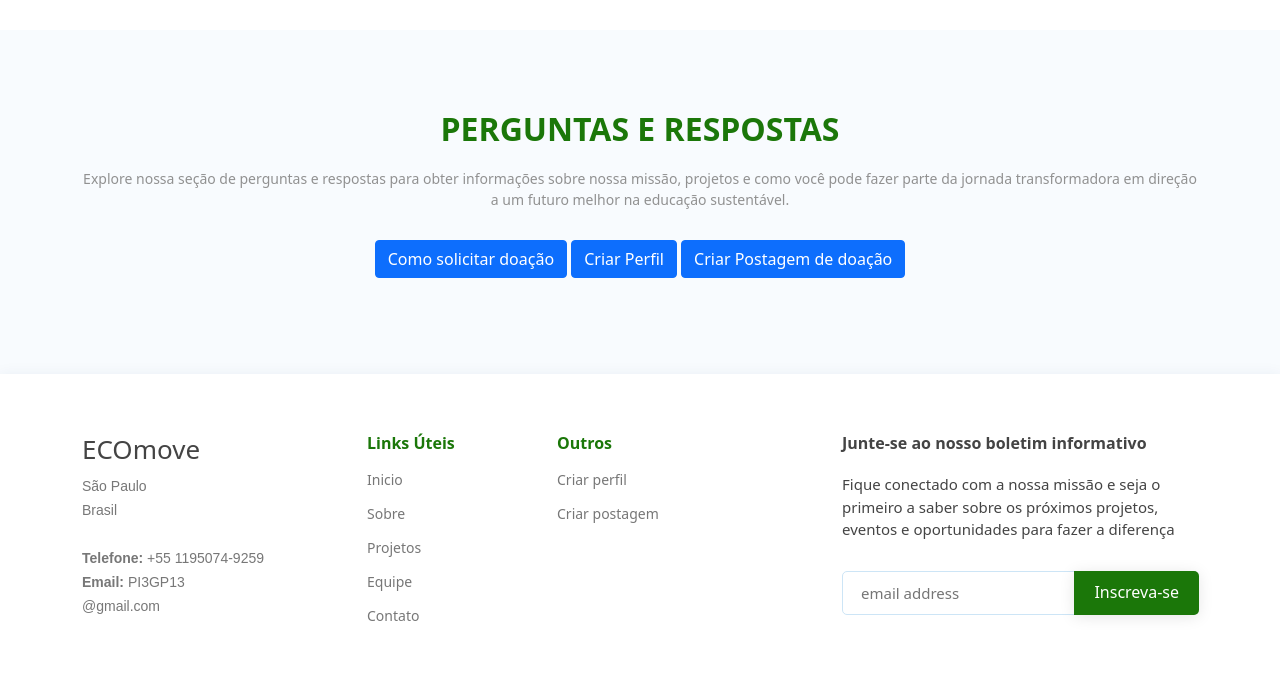
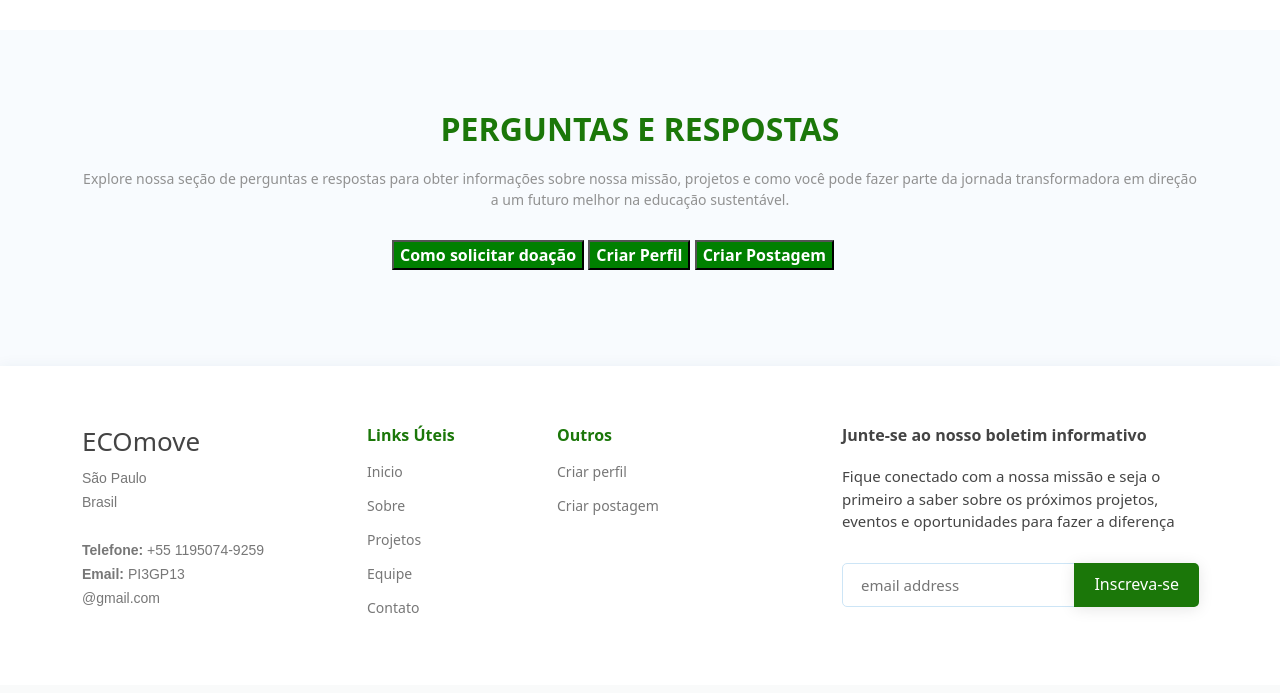
Before and after one commit to PI3SALA13/ECOmove, a Django app: page / in a window 1280 px wide. Shown: the part 3291-3984 px from the top of the page. After the commit the page ends 3904 px from the top, so only its background shows below. Run offline with Django 4.2, Linux system fonts and the light colour scheme.

Commit message:
atualização

```diff
--- a/RaisingMinds/app/templates/app/index.html
+++ b/RaisingMinds/app/templates/app/index.html
@@ -288,18 +288,18 @@ ECOmove - Juntos, Movendo-se Rumo a um Futuro Sustentável e Colaborativa.
             <div style="text-align: center;">
 
               <p>
-                <button class="btn btn-primary" type="button" data-bs-toggle="collapse" data-bs-target="#request" aria-expanded="false" aria-controls="request">
+                <button style="background-color: green; color: white; font-weight: bold;" type="button" data-bs-toggle="collapse" data-bs-target="#request" aria-expanded="false" aria-controls="request">
                   Como solicitar doação
                 </button>
 
-                <button class="btn btn-primary" type="button" data-bs-toggle="collapse" data-bs-target="#schoolProfile" aria-expanded="false" aria-controls="schoolProfile">
+                <button style="background-color: green; color: white; font-weight: bold;" type="button" data-bs-toggle="collapse" data-bs-target="#schoolProfile" aria-expanded="false" aria-controls="schoolProfile">
                   Criar Perfil
                 </button>
 
-                <button class="btn btn-primary" type="button" data-bs-toggle="collapse" data-bs-target="#post" aria-expanded="false" aria-controls="post">
-                  Criar Postagem de doação
+                <button style="background-color: green; color: white; font-weight: bold;" type="button" data-bs-toggle="collapse" data-bs-target="#post" aria-expanded="false" aria-controls="post">
+                  Criar Postagem
                 </button>
-              </p>
+              </p>
               <div class="collapse" id="request">
                 <div class="card card-body">
                   Você pode solicitar doações através do nosso site. Clique no ícone do perfil e
```
